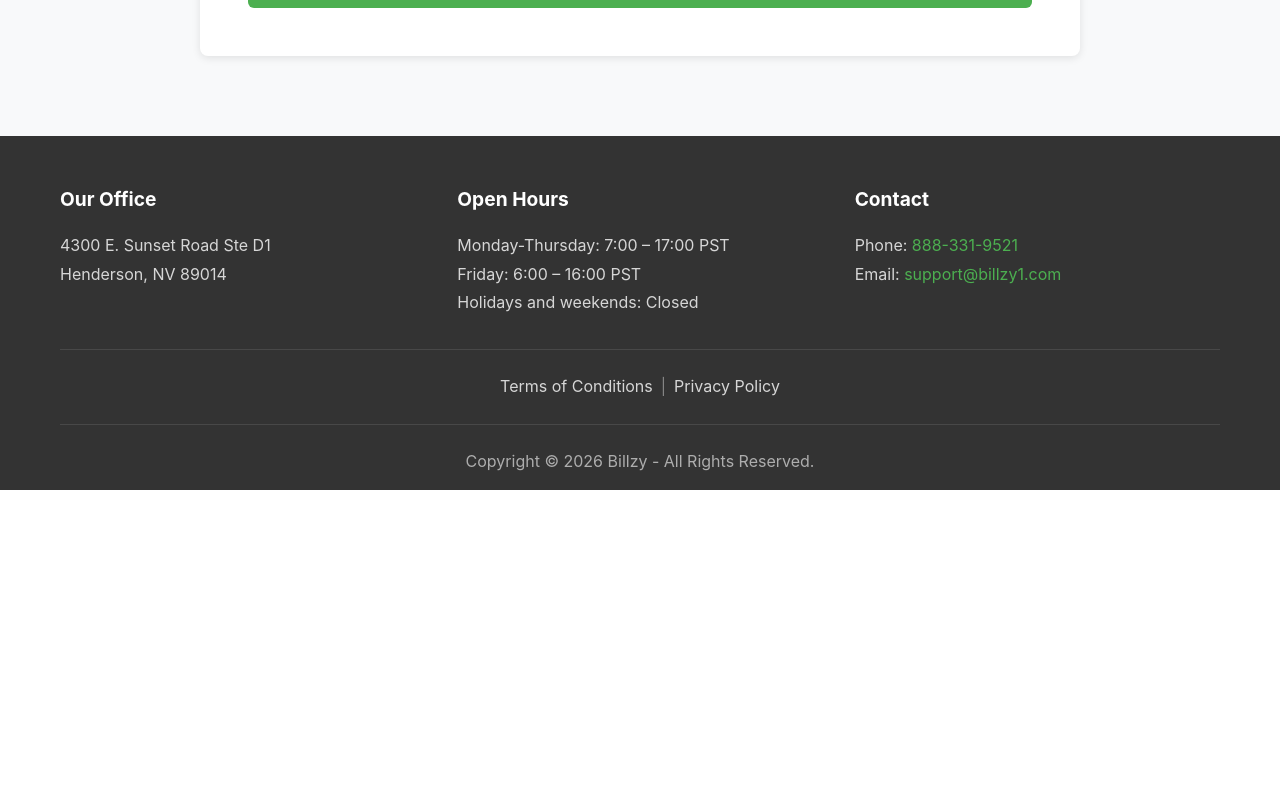
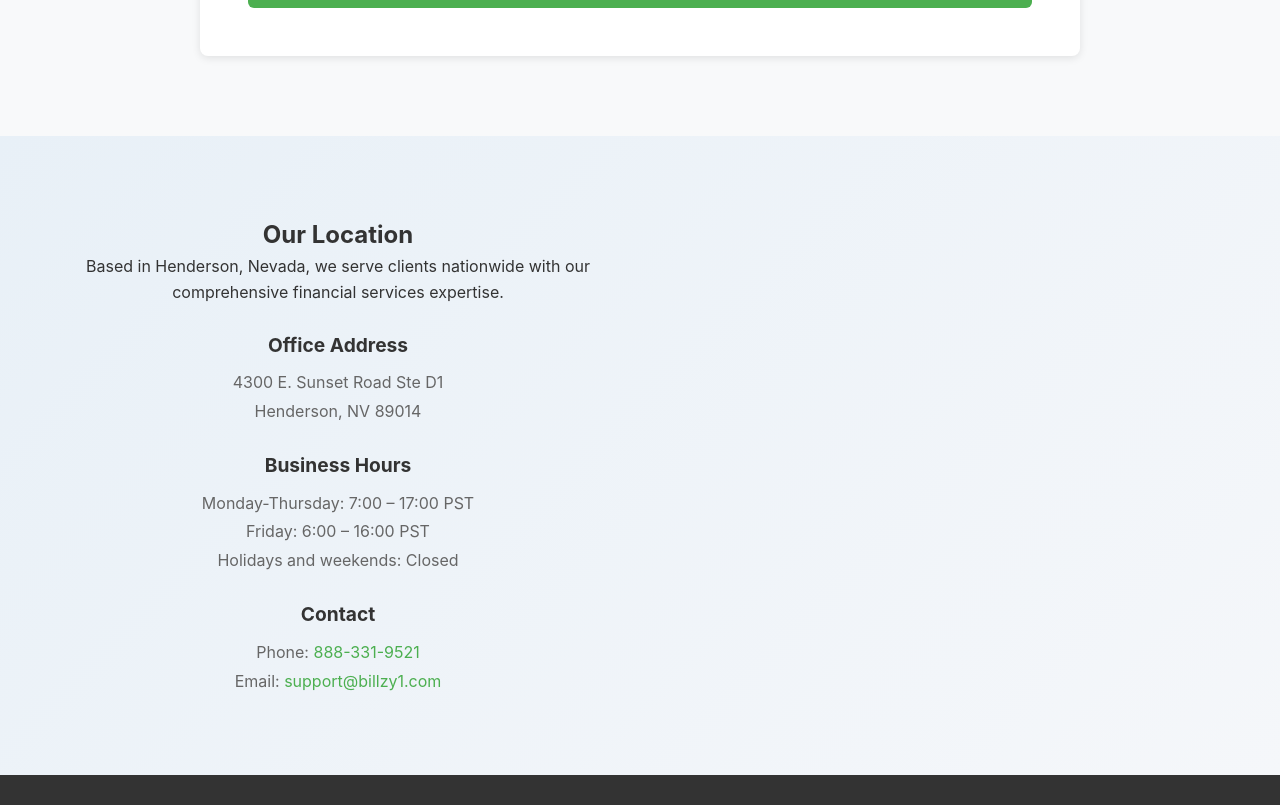
Before and after one commit to Textingman/nationwide-billzy, a Next.js app: page /contact in a window 1280 px wide. Shown: the part 1255-2060 px from the top of the page. Before the commit the page ends 1745 px from the top, so only its background shows below. Built offline with nearby package versions, Linux system fonts and the light colour scheme.

Commit message:
Add Our Location section to Contact page

```diff
--- a/src/app/contact/page.js
+++ b/src/app/contact/page.js
@@ -7,6 +7,7 @@
 
 export default function Contact() {
   return (
+    <>
       <section className="contact-section">
         <div className="container-small">
           <h1>Contact Us</h1>
@@ -17,5 +18,35 @@
           <ContactForm />
         </div>
       </section>
+
+      {/* Our Location */}
+      <section className="location-section">
+        <div className="container">
+          <div className="location-content">
+            <div style={{ maxWidth: '800px', margin: '0 auto', textAlign: 'center' }}>
+              <h2>Our Location</h2>
+              <p>Based in Henderson, Nevada, we serve clients nationwide with our comprehensive financial services expertise.</p>
+              <div className="location-details">
+                <h4>Office Address</h4>
+                <p>4300 E. Sunset Road Ste D1<br />Henderson, NV 89014</p>
+
+                <h4>Business Hours</h4>
+                <p>
+                  Monday-Thursday: 7:00 – 17:00 PST<br />
+                  Friday: 6:00 – 16:00 PST<br />
+                  Holidays and weekends: Closed
+                </p>
+
+                <h4>Contact</h4>
+                <p>
+                  Phone: <a href="tel:888-331-9521">888-331-9521</a><br />
+                  Email: <a href="mailto:support@billzy1.com">support@billzy1.com</a>
+                </p>
+              </div>
+            </div>
+          </div>
+        </div>
+      </section>
+    </>
   );
 }
```
Lines whose indentation alone changed are shown as unchanged.
